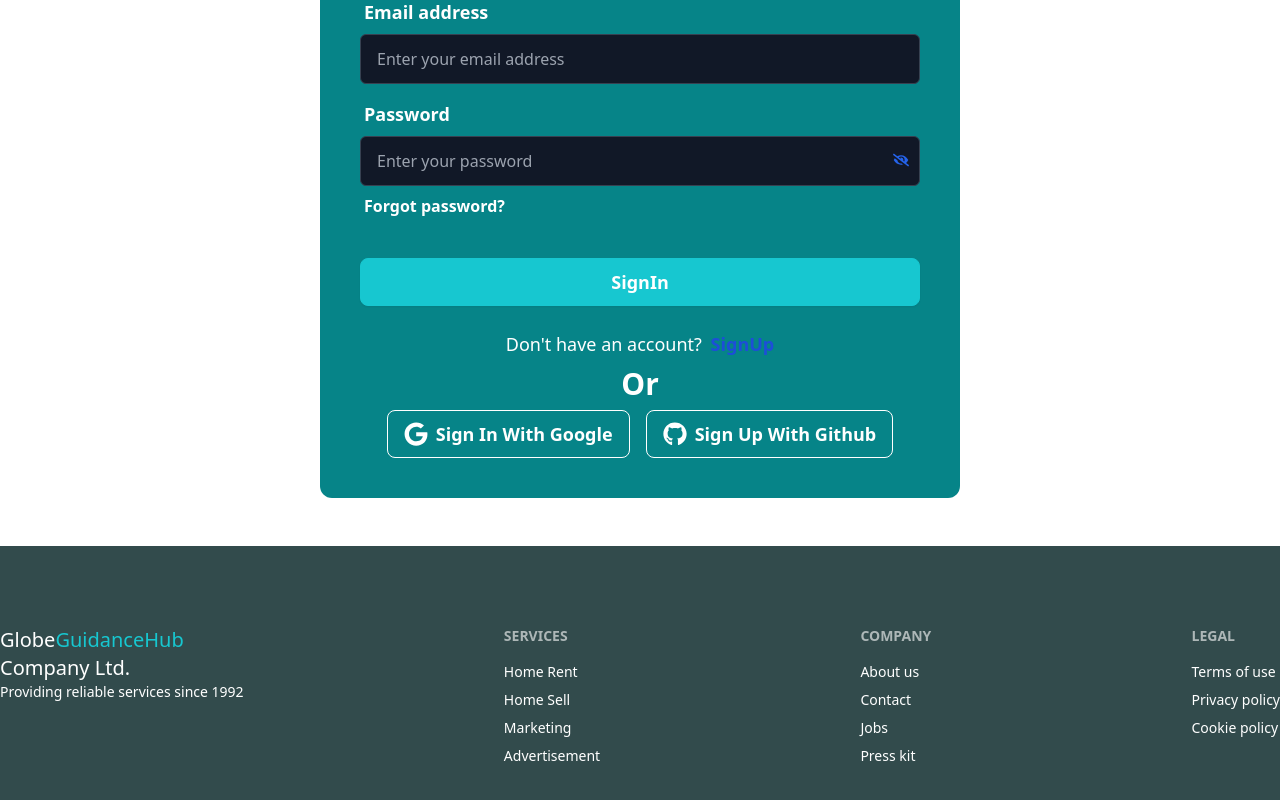
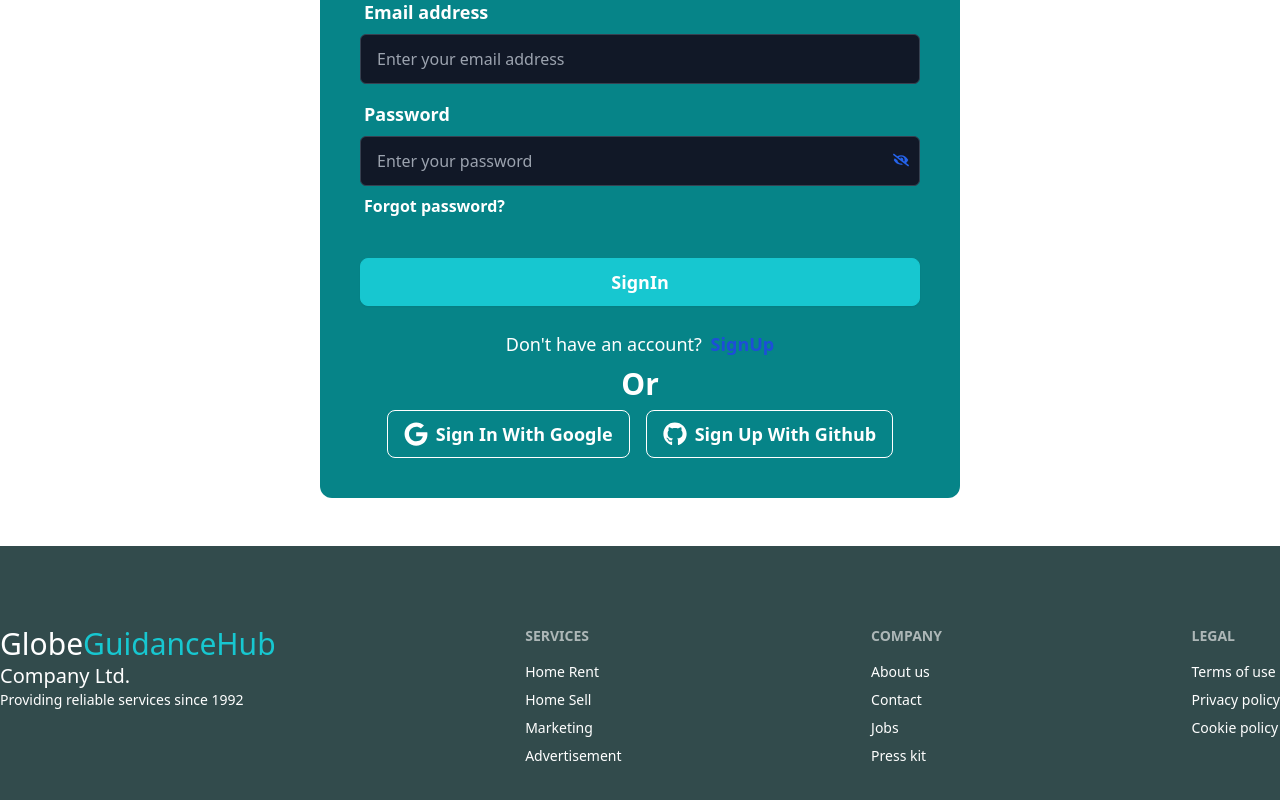
Before and after one commit to md-nasim-mondal/globeGuidanceHub-tourism-management-client, a React (Vite) app: page /signIn in a window 1280 px wide. Shown: the part 306-1106 px from the top of the page. Built offline with nearby package versions, Linux system fonts and the light colour scheme; no server answers.

Commit message:
fixed text size for logo

```diff
--- a/src/components/Shared/Footer/Footer.jsx
+++ b/src/components/Shared/Footer/Footer.jsx
@@ -7,7 +7,7 @@
         <aside>
           {/* <img className='w-20 md:w-32' src={logo} alt='' /> */}
           <p>
-            <span className='md:text-xl'><span className='flex flex-wrap text-sm xl:text-xl'>
+            <span className='md:text-xl'><span className='flex flex-wrap md:text-lg xl:text-3xl'>
             Globe
             <span className='text-primary'>GuidanceHub</span>
           </span> Company Ltd.</span>
```
